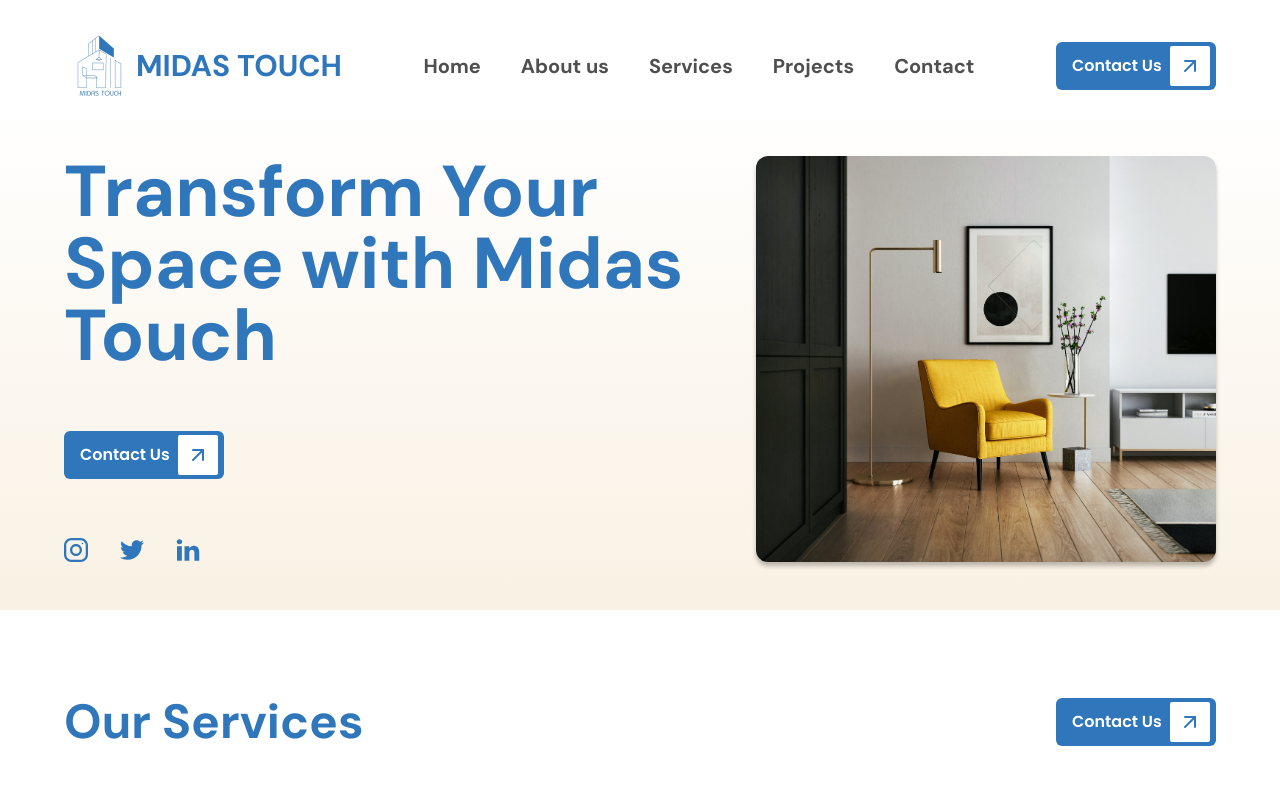
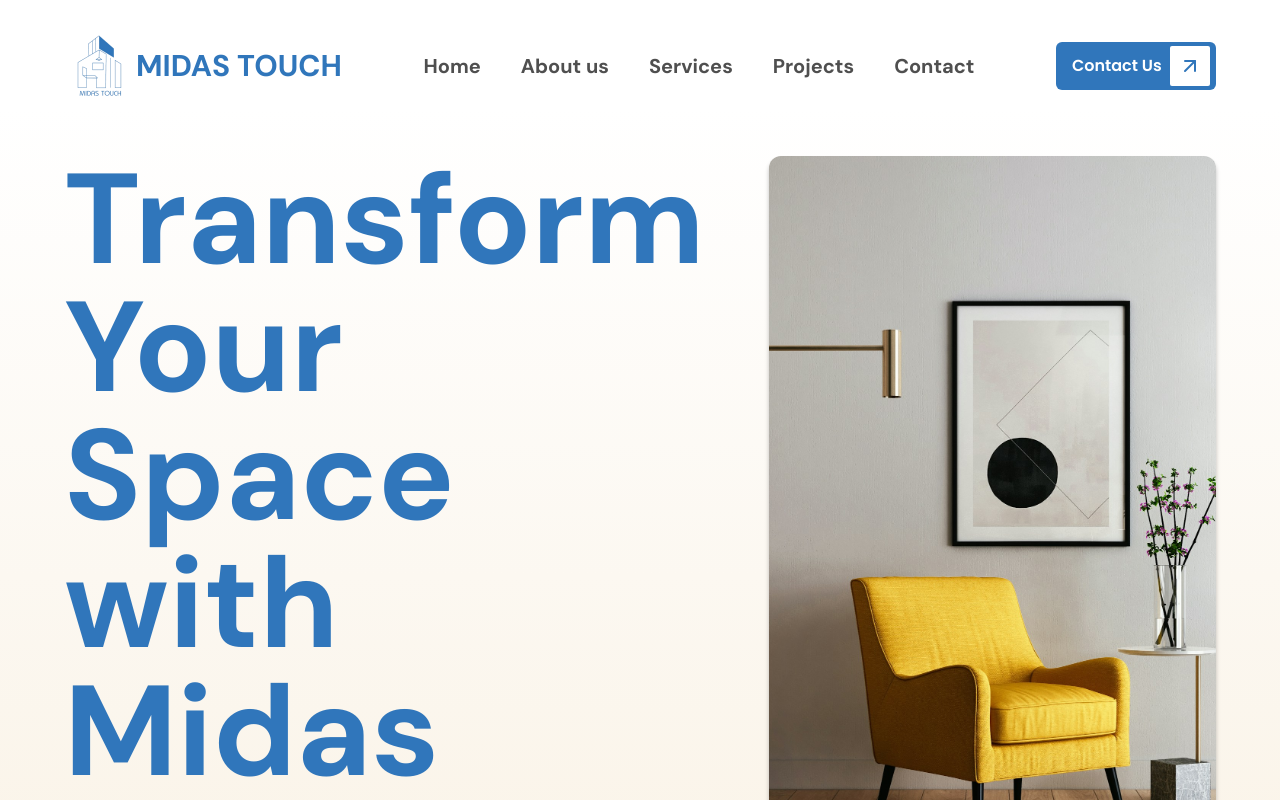
Before and after one commit to ShivamIT23/newreact, a React (Vite) app in the folder frontend/: page / in a window 1280 px wide. Shown: the top 800 px of the page. Built offline with nearby package versions, Linux system fonts and the light colour scheme.

Commit message:
Finished 4

```diff
--- a/frontend/src/pages/Home.tsx
+++ b/frontend/src/pages/Home.tsx
@@ -45,7 +45,7 @@ export default function Home() {
           className="w-full md:w-[60%] flex flex-col items-center md:items-start justify-between text-center gap-y-6 md:gap-y-0 md:text-start "
         >
           <div>
-            <h2 className="font-bold text-[31px] min-h-[60%] md:text-6xl lg:text-7xl">
+            <h2 className="font-bold text-[31px] min-h-[60%] md:text-6xl lg:text-7xl xl:text-9xl">
               {" "}
               Transform Your Space with Midas Touch
             </h2>
```
